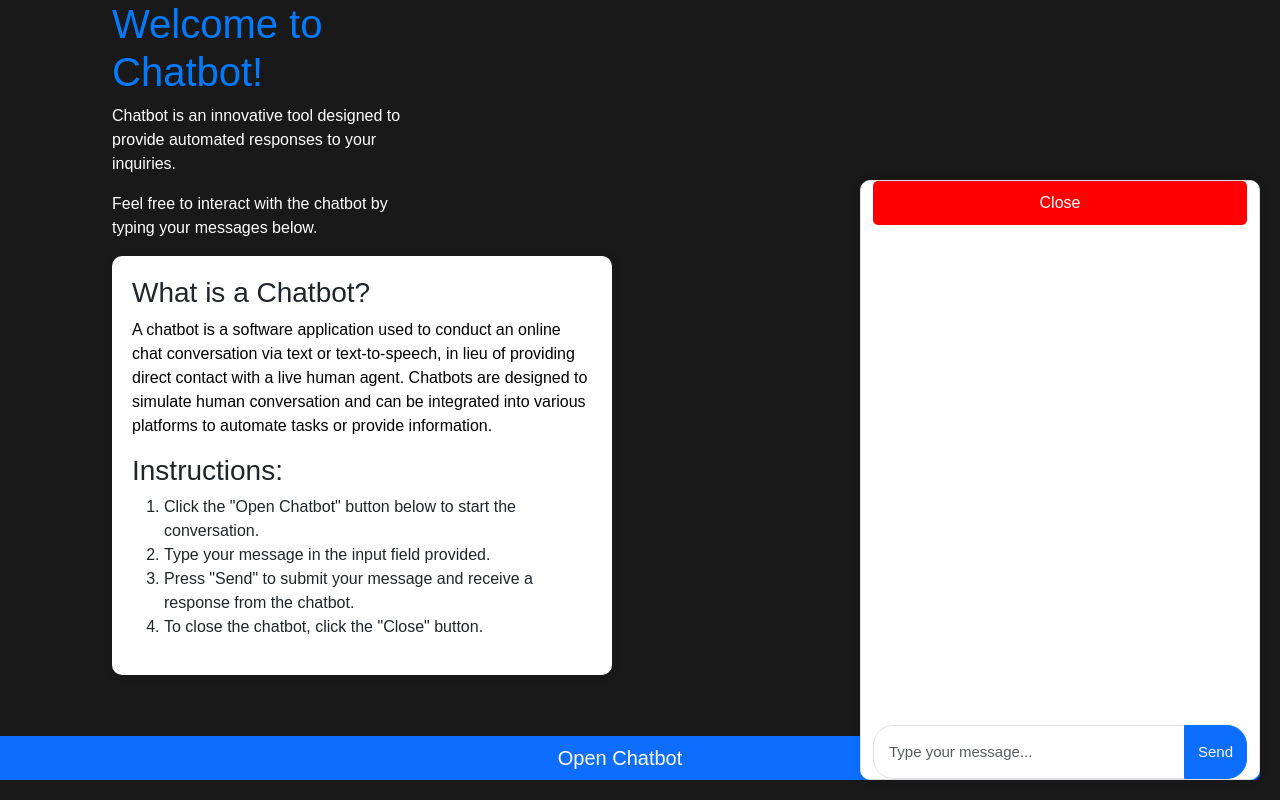
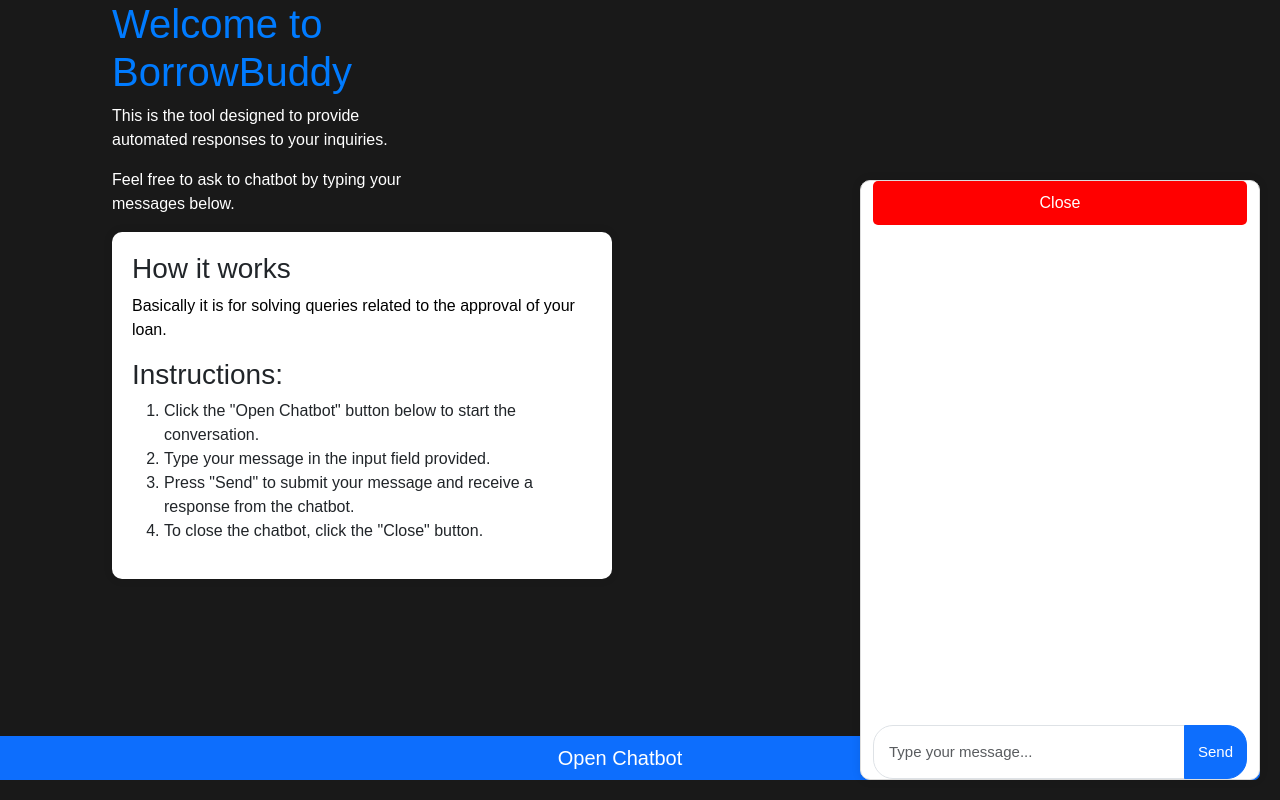
Before and after one commit to shravanbishnoi/SUCoder2024, a plain HTML site: page Hackathon_Loan_project/template/bot.html in a window 1280 px wide. Drawn offline with nearby package versions, Linux system fonts and the light colour scheme.

Commit message:
Update bot.html

```diff
--- a/Hackathon_Loan_project/template/bot.html
+++ b/Hackathon_Loan_project/template/bot.html
@@ -161,14 +161,12 @@
 
   <div class="row" style="width: 500px; margin-left:100px;">
     <div class="col-md-8">
-      <h1>Welcome to Chatbot!</h1>
-      <p>Chatbot is an innovative tool designed to provide automated responses to your inquiries.</p>
-      <p>Feel free to interact with the chatbot by typing your messages below.</p>
+      <h1>Welcome to BorrowBuddy</h1>
+      <p>This is the tool designed to provide automated responses to your inquiries.</p>
+      <p>Feel free to ask to chatbot by typing your messages below.</p>
       <div class="chatbot-info">
-        <h3>What is a Chatbot?</h3>
-        <p class="chatbot-bot">A chatbot is a software application used to conduct an online chat conversation via text or text-to-speech,
-          in lieu of providing direct contact with a live human agent. Chatbots are designed to simulate human
-          conversation and can be integrated into various platforms to automate tasks or provide information.</p>
+        <h3>How it works</h3>
+        <p class="chatbot-bot">Basically it is for solving queries related to the approval of your loan.</p>
         <h3>Instructions:</h3>
         <ol>
           <li>Click the "Open Chatbot" button below to start the conversation.</li>
```
